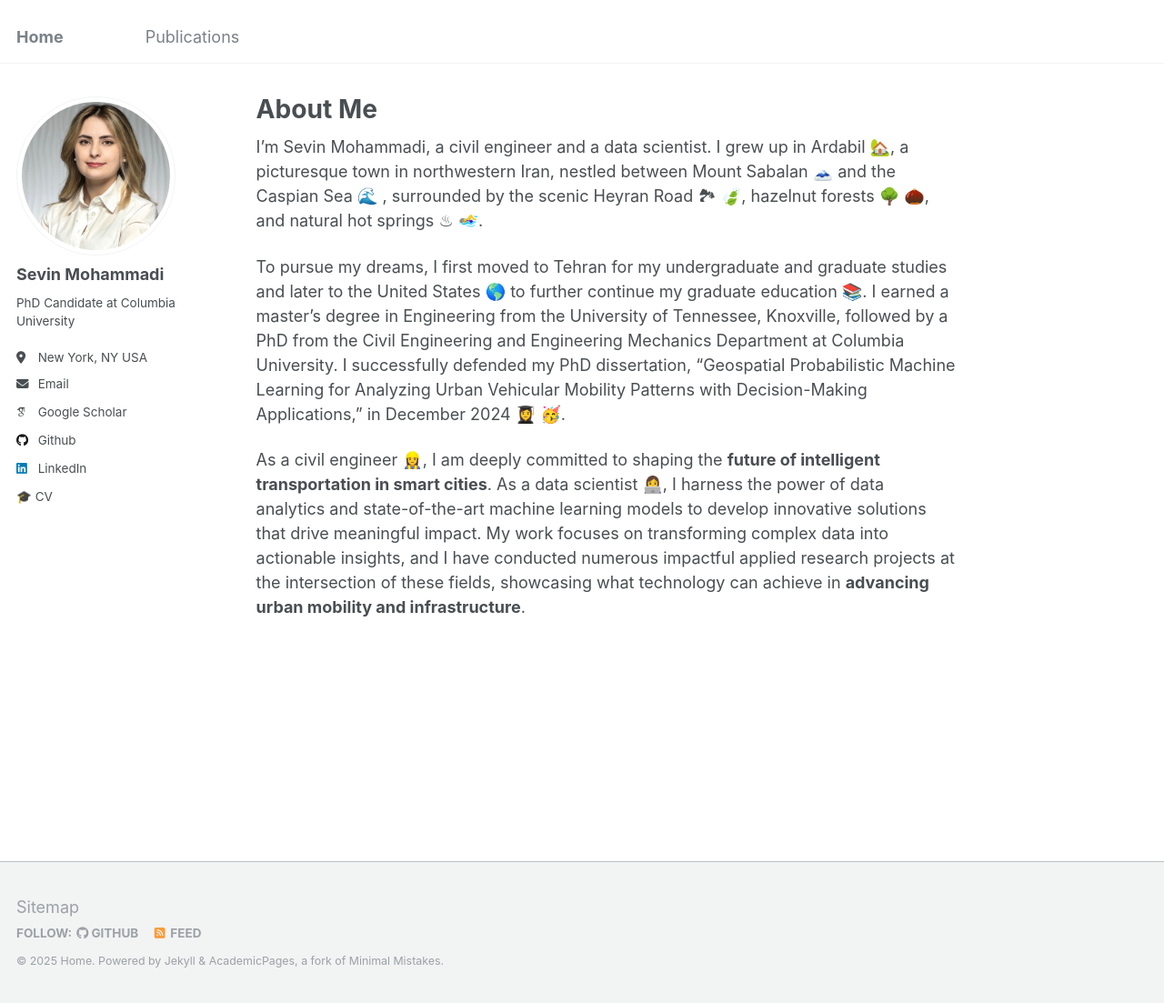
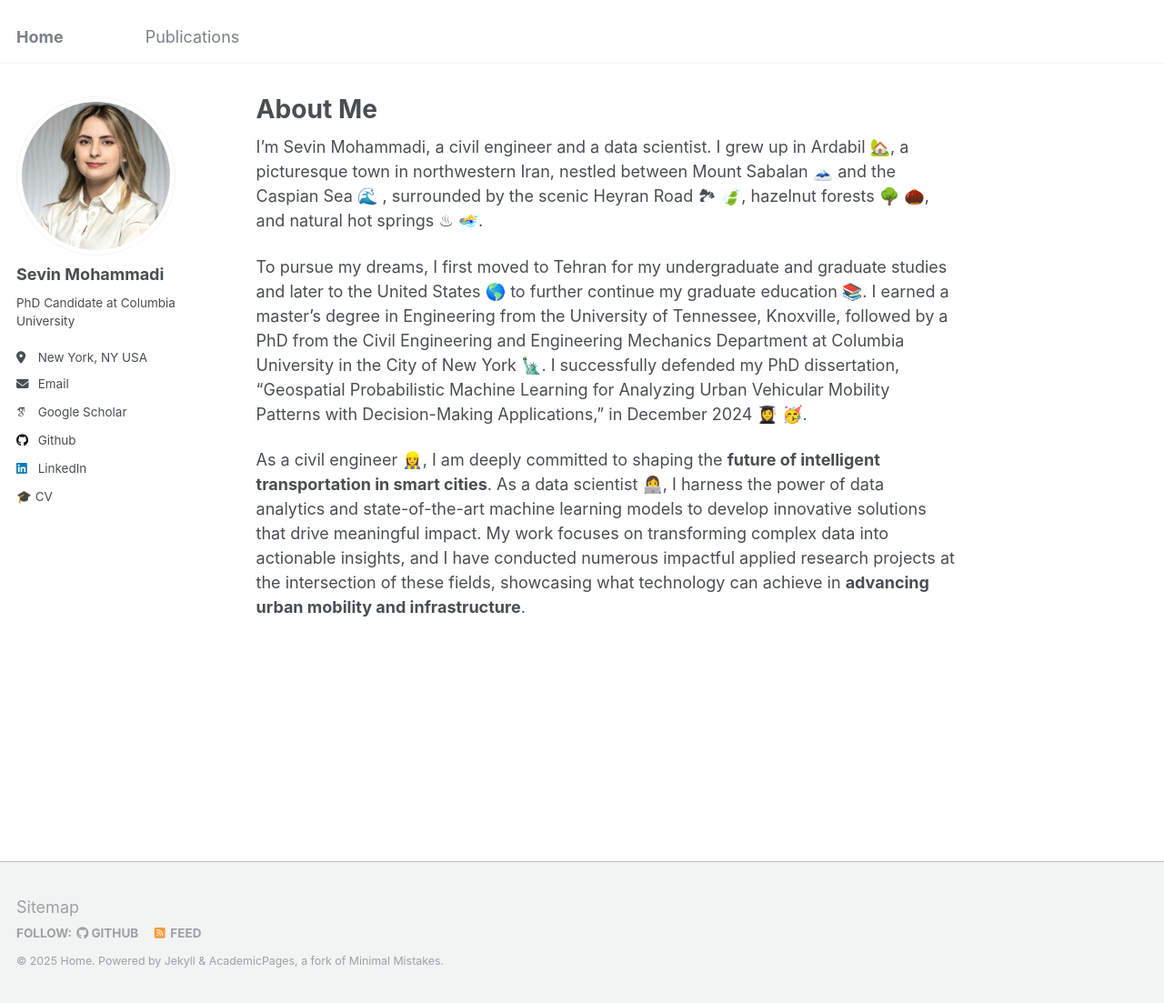
Before and after one commit to sev-90/sev-90.github.io, a Jekyll site: the page built from _pages/about.md, in a window 1280 px wide and 1103 px high. Shown: the whole window at 91% size. Built offline with Jekyll 4.4.1, drawn with Linux system fonts in a browser that asks for light colours; some web fonts are replaced.

Commit message:
Update about.md

```diff
--- a/_pages/about.md
+++ b/_pages/about.md
@@ -11,6 +11,6 @@ redirect_from:
 {% include seo.html %}
 I'm Sevin Mohammadi, a civil engineer and a data scientist. I grew up in Ardabil 🏡, a picturesque town in northwestern Iran, nestled between Mount Sabalan 🗻 and the Caspian Sea 🌊 , surrounded by the scenic Heyran Road 🏞 🍃, hazelnut forests 🌳 🌰, and natural hot springs ♨ 🏊‍♀️.
 
-To pursue my dreams, I first moved to Tehran for my undergraduate and graduate studies and later to the United States 🌎 to further continue my graduate education 📚. I earned a master’s degree in Engineering from the University of Tennessee, Knoxville, followed by a PhD from the Civil Engineering and Engineering Mechanics Department at Columbia University. I successfully defended my PhD dissertation, "Geospatial Probabilistic Machine Learning for Analyzing Urban Vehicular Mobility Patterns with Decision-Making Applications," in December 2024 👩‍🎓 🥳.
+To pursue my dreams, I first moved to Tehran for my undergraduate and graduate studies and later to the United States 🌎 to further continue my graduate education 📚. I earned a master’s degree in Engineering from the University of Tennessee, Knoxville, followed by a PhD from the Civil Engineering and Engineering Mechanics Department at Columbia University in the City of New York 🗽. I successfully defended my PhD dissertation, "Geospatial Probabilistic Machine Learning for Analyzing Urban Vehicular Mobility Patterns with Decision-Making Applications," in December 2024 👩‍🎓 🥳.
 
 As a civil engineer 👷‍♀️, I am deeply committed to shaping the **future of intelligent transportation in smart cities**. As a data scientist 👩‍💻, I harness the power of data analytics and state-of-the-art machine learning models to develop innovative solutions that drive meaningful impact. My work focuses on transforming complex data into actionable insights, and I have conducted numerous impactful applied research projects at the intersection of these fields, showcasing what technology can achieve in **advancing urban mobility and infrastructure**.
```
